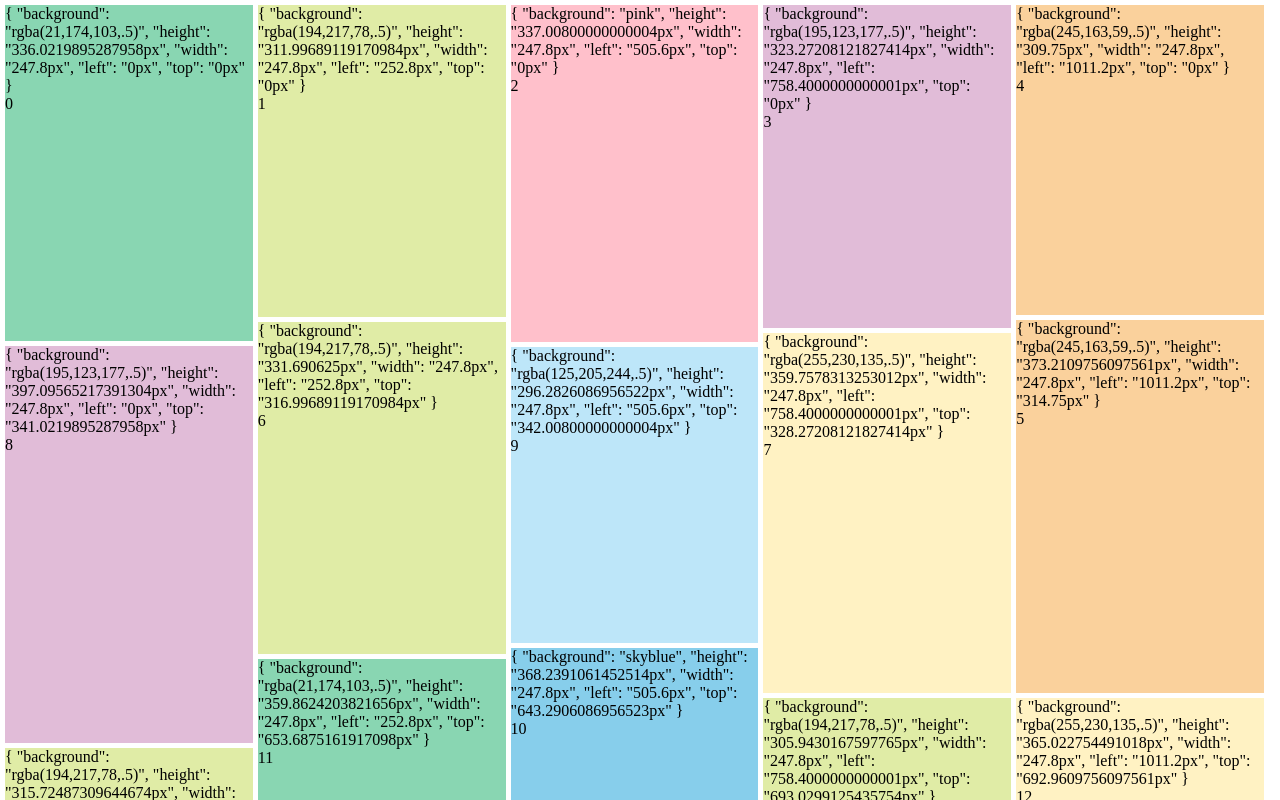
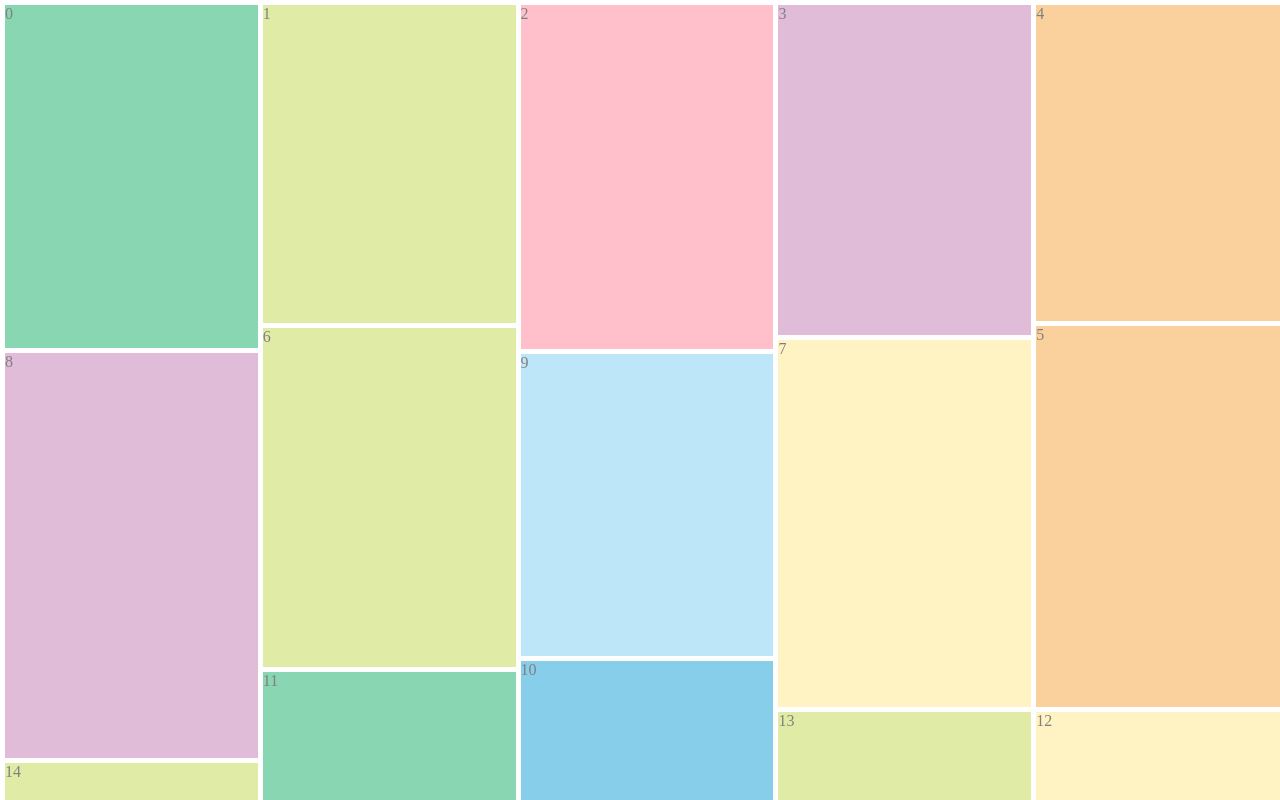
Before and after one commit to huamurui/vue-biu-waterfall, a Vue app: page / in a window 1280 px wide. Shown: the top 800 px of the page. Built offline with nearby package versions, Linux system fonts and the light colour scheme.

Commit message:
clean the code x2

```diff
--- a/src/App.vue
+++ b/src/App.vue
@@ -1,9 +1,7 @@
 //here is a demo of how to use the component
 <script setup lang="ts">
 
-import WaterfallConfig from './components/WaterfallConfig.vue'
-import WaterfallCell from './components/WaterfallCell.vue'
-
+import { WaterfallConfig, WaterfallCell } from './components'
 import ItemFactory from './mock/ItemFactory'
 import { reactive, ref } from 'vue'
 const config = {
@@ -37,7 +35,7 @@ const reflowed = () => {
   <div>
     <WaterfallConfig :waterfallConfig="config" @scrollToBottom="reflow" @allThingDone="reflowed">
       <WaterfallCell :waterCell="item" v-for="item in items" :key="item.index">
-        <div> {{ item.index }} </div>
+        <div style="color:grey;"> {{ item.index }} </div>
       </WaterfallCell>
     </WaterfallConfig>
   </div>
--- a/src/components/WaterfallCell.vue
+++ b/src/components/WaterfallCell.vue
@@ -1,6 +1,6 @@
 <script setup lang="ts">
 
-import { mediatorRects, getRect } from "./useWaterStore";
+import { mediatorRects, getRect } from "./stores/useWaterStore";
 import { watch } from 'vue'
 const props = defineProps<{
   waterCell: WaterfallCell
@@ -43,7 +43,6 @@ const auto = () => {
 
 <template >
   <div class="ready" :style="props.waterCell.style" style="position:absolute;margin: 5px;">
-    {{ props.waterCell.style }}
     <slot></slot>
   </div>
 </template>
--- a/src/components/WaterfallConfig.vue
+++ b/src/components/WaterfallConfig.vue
@@ -1,8 +1,8 @@
 <script setup lang="ts">
 import { watch, reactive, onMounted, onUnmounted, onBeforeUpdate } from 'vue'
-import { mediatorRects } from "./useWaterStore";
-import { getLayoutStrategy } from "../utils/calculate";
-import { adjustCells, setRect } from '../utils/render'
+import { mediatorRects } from "./stores/useWaterStore";
+import { getLayoutStrategy } from "./utils/calculate";
+import { adjustCells, setRect } from './utils/render'
 const props = defineProps<{
   waterfallConfig: WaterfallConfig
 }>()
--- /dev/null
+++ b/src/components/index.ts
@@ -0,0 +1,4 @@
+import WaterfallCell from "./WaterfallCell.vue"
+import WaterfallConfig from "./WaterfallConfig.vue"
+
+export { WaterfallCell, WaterfallConfig }
--- a/src/utils/calculate.ts
+++ b/src/components/utils/calculate.ts
@@ -33,7 +33,7 @@ const getLayoutStrategy = (width: number, options: WaterfallConfig) => {
     }
   }
   return {
-    columnWidth: slotWidth - 5,
+    columnWidth: slotWidth,
     columnCount: count,
     left: 0,
   }
--- a/src/utils/render.ts
+++ b/src/components/utils/render.ts
@@ -1,6 +1,6 @@
 // the functions here will change and do operations on the original variable
 export { setRect, adjustCells, manageCells }
-import { mediatorRects } from '../components/useWaterStore'
+import { mediatorRects } from '../stores/useWaterStore'
 
 
 //scale the rect to fit the layout
@@ -12,17 +12,17 @@ const setRect = (width: number) => {
 }
 
 //set the rect's left and top here too.
-const adjustCells = (cells: Rectangle[], columnHeights: Array<number>, columnWidth: number, reflow: boolean) => {
+const adjustCells = (cells: Rectangle[], columnHeights: Array<number>, columnWidth: number, reflow: boolean, margin: number = 5) => {
   let columnIndex = getMinKey(columnHeights)
   let columnHeight = columnHeights[columnIndex]
-  columnWidth = columnWidth + 5
+  columnWidth = columnWidth + margin
   for (let j = 0; j < cells.length; j++) {
     // Place the cell to column with the minimal height.
     columnIndex = getMinKey(columnHeights)
     columnHeight = columnHeights[columnIndex]
     cells[j].left = columnIndex * columnWidth
     cells[j].top = columnHeight
-    columnHeights[columnIndex] = columnHeight + cells[j].height + 5
+    columnHeights[columnIndex] = columnHeight + cells[j].height + margin
   }
 }
 
```
Also changed, not shown: src/components/stores/useWaterStore.ts (renamed from src/components/useWaterStore.ts), src/components/types/waterfall-types.d.ts (renamed from src/types/waterfall-types.d.ts), 1 other file (tests, documents, lock files or other folders).
